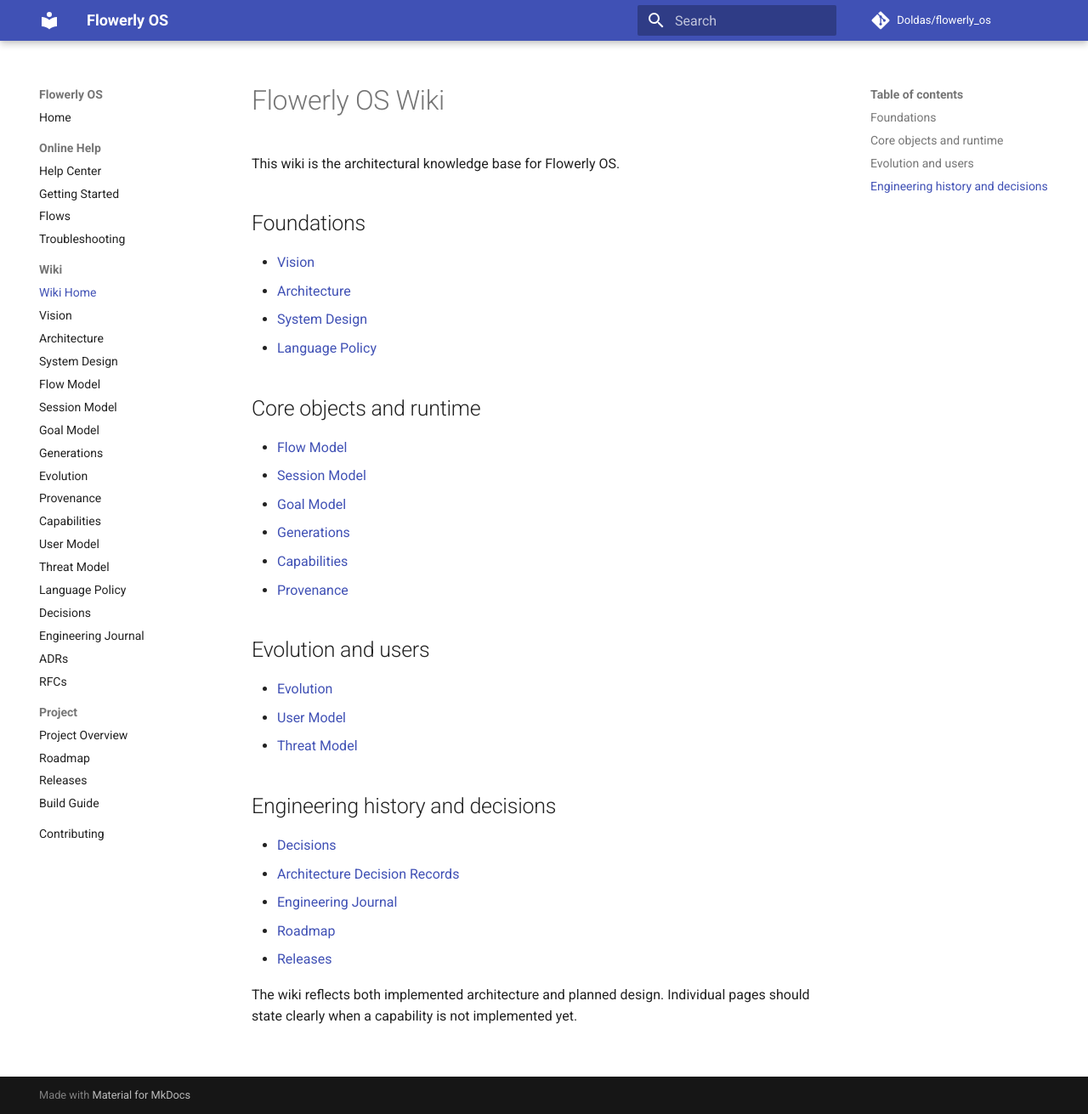
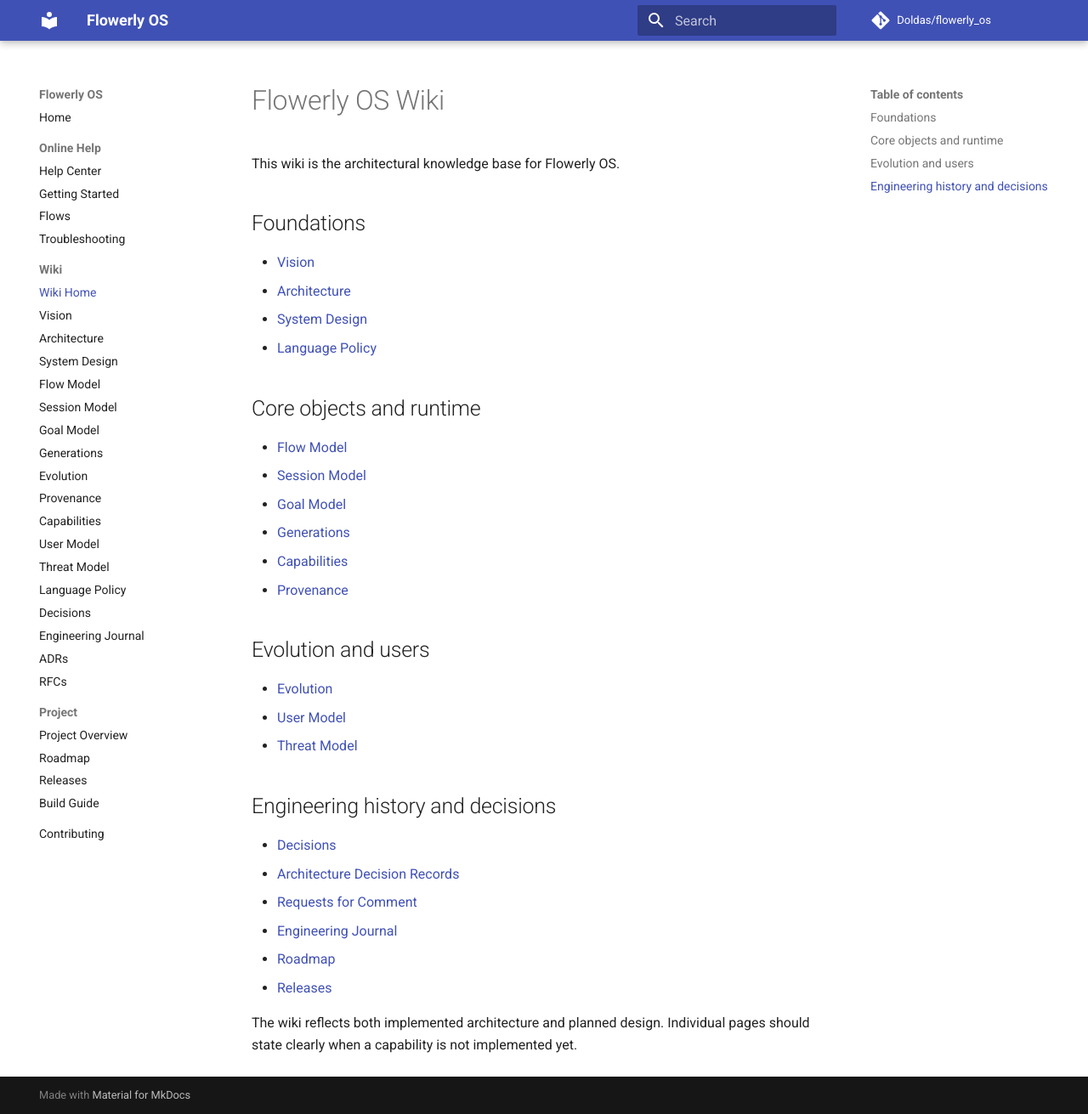
Before and after one commit to Doldas/flowerly_os, an MkDocs documentation site: the page built from docs/wiki/index.md, in a window 1280 px wide and 1311 px high. Shown: the whole window at 85% size. Built offline with MkDocs 1.6.1 and Material for MkDocs 9.7.7, drawn with Linux system fonts in a browser that asks for light colours; comment, search, counter and statistics services are not loaded.

Commit message:
docs: link architecture RFCs from wiki

```diff
--- a/docs/wiki/index.md
+++ b/docs/wiki/index.md
@@ -28,6 +28,7 @@ This wiki is the architectural knowledge base for Flowerly OS.
 
 - [Decisions](../decisions.md)
 - [Architecture Decision Records](../adr/index.md)
+- [Requests for Comment](../rfcs/index.md)
 - [Engineering Journal](../journal.md)
 - [Roadmap](../roadmap.md)
 - [Releases](../releases.md)
```
